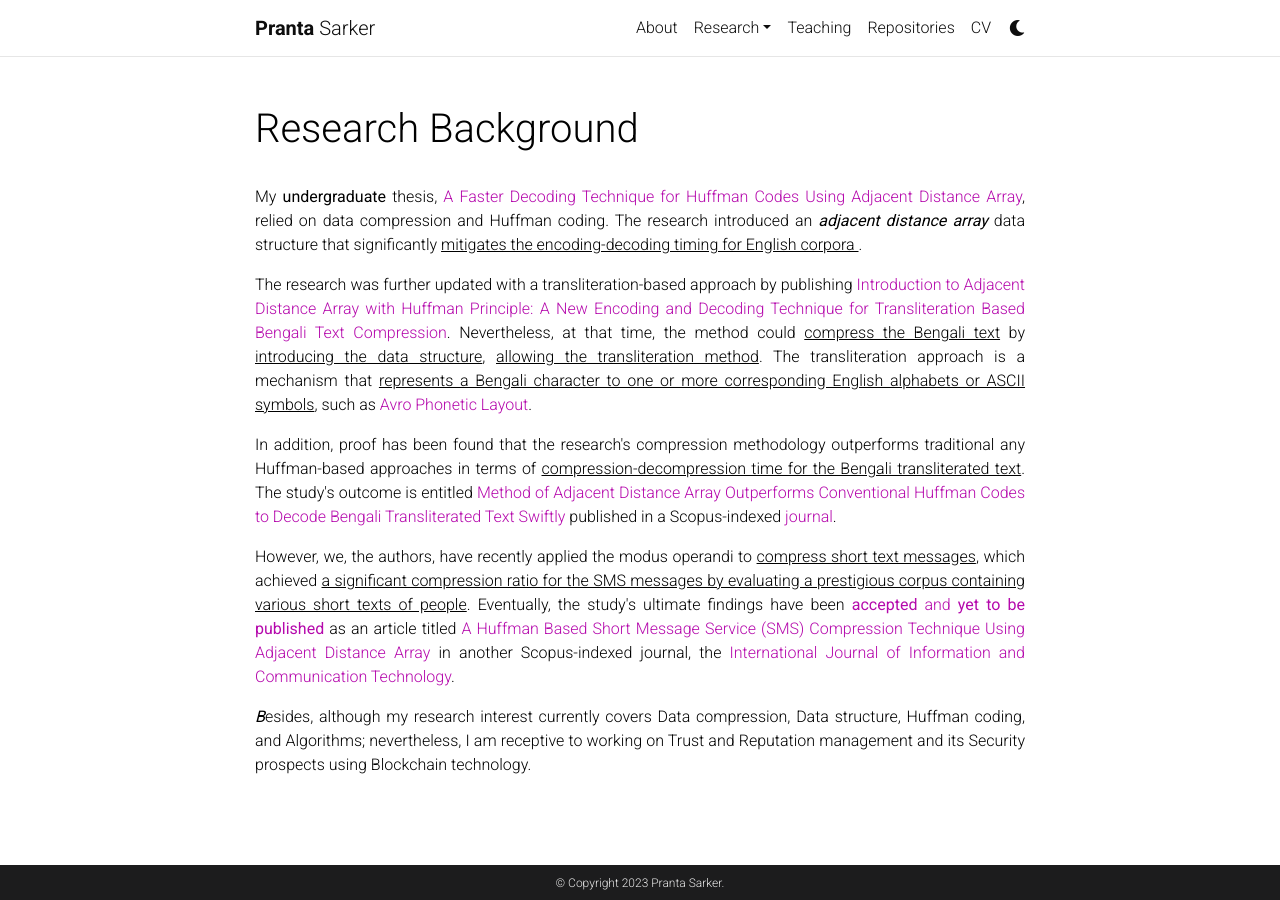
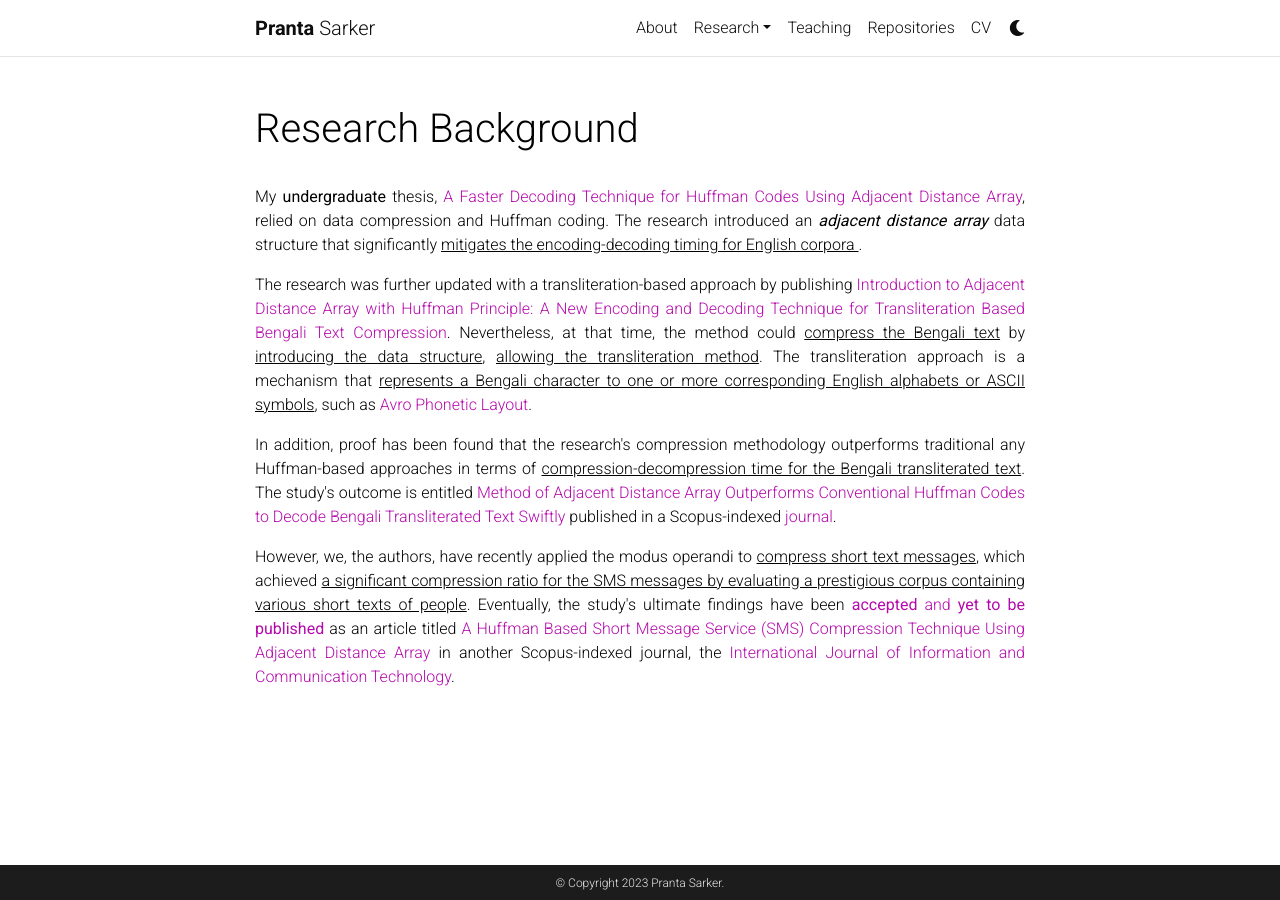
Before and after one commit to psarkerbd/psarkerbd.github.io, a Jekyll site: the page built from _pages/background.md, in a window 1280 px wide. Built offline with Jekyll 4.4.1, drawn with Linux system fonts in a browser that asks for light colours; comment, search, counter and statistics services are not loaded; a style sheet for code colours, icons or effects is not loaded.

Commit message:
Update background.md

```diff
--- a/_pages/background.md
+++ b/_pages/background.md
@@ -19,7 +19,3 @@ In addition, proof has been found that the research's compression methodology ou
 <p style="text-align: justify">
 However, we, the authors, have recently applied the modus operandi to <u>compress short text messages</u>, which achieved <u>a significant compression ratio for the SMS messages by evaluating a prestigious corpus containing various short texts of people</u>. Eventually, the study's ultimate findings have been <a href='https://www.indersciencesubmissions.com/track/index.php?action=submissiondetails&intSubmissionId=104885'><b>accepted</b> and <b>yet to be published</b></a> as an article titled <a href='https://www.inderscience.com/info/ingeneral/forthcoming.php?jcode=ijict#111512'>A Huffman Based Short Message Service (SMS) Compression Technique Using Adjacent Distance Array</a> in another Scopus-indexed journal, the <a href='https://www.inderscience.com/jhome.php?jcode=ijict'>International Journal of Information and Communication Technology</a>.
 </p>
-
-<p style="text-align: justify">
-<b><em>B</em></b>esides, although my research interest currently covers Data compression, Data structure, Huffman coding, and Algorithms; nevertheless, I am receptive to working on Trust and Reputation management and its Security prospects using Blockchain technology.
-</p>
```
